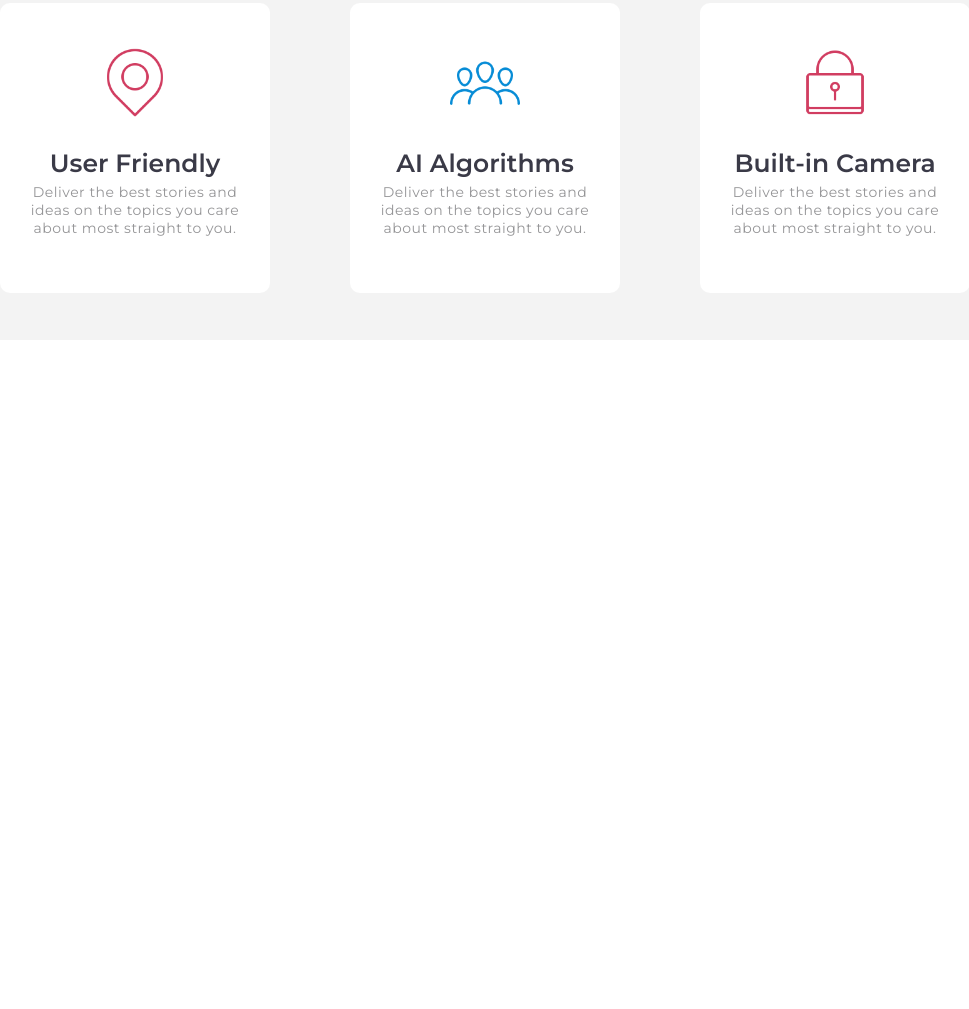
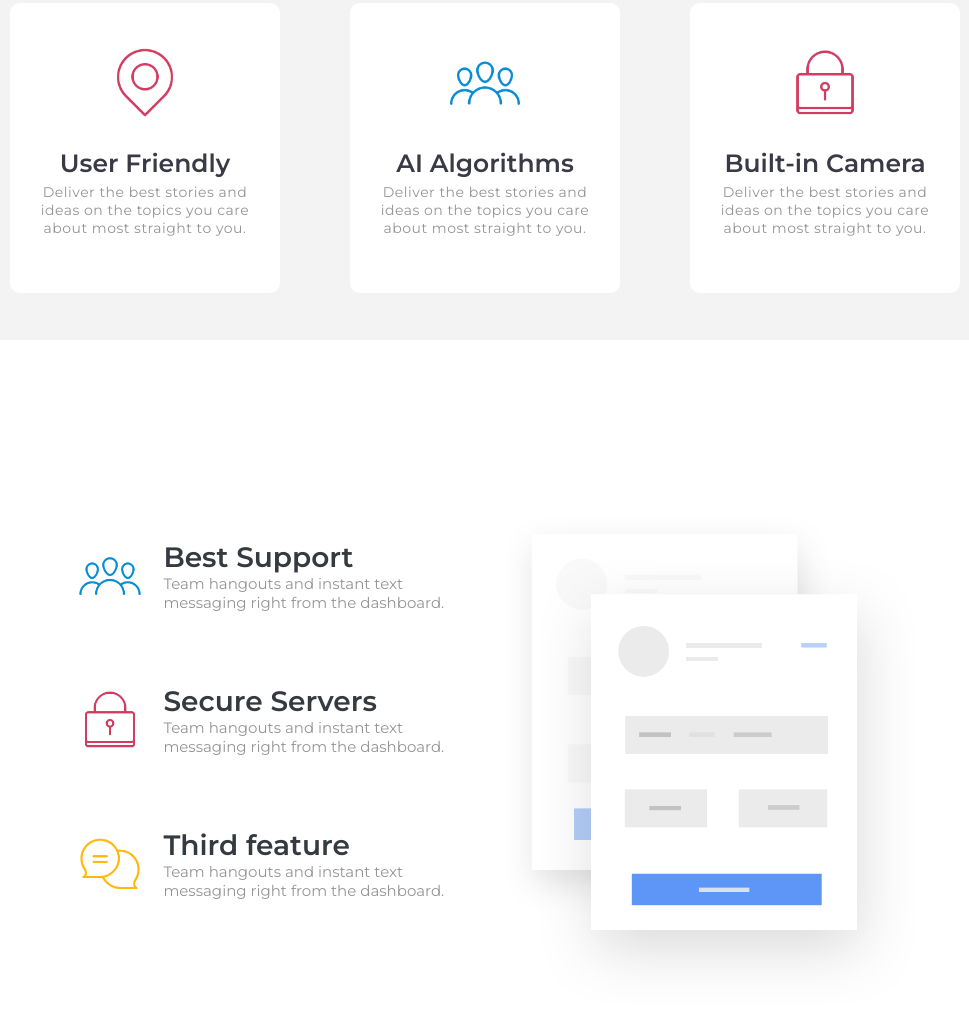
Before and after one commit to brenoborba/landing-page-practice, a plain HTML site: page index.html in a window 1280 px wide. Shown: the part 1260-2269 px from the top of the page, without its empty margins (155-1124 px from the left). Before the commit the page ends 1600 px from the top, so only its background shows below. Drawn offline with Linux system fonts and the light colour scheme.

Commit message:
services section added

```diff
--- a/css/style.scss
+++ b/css/style.scss
@@ -40,7 +40,6 @@ body{
     background-color: var(--white);
 }
 
-/* ----- HOME ----- */
 
 ul{
     list-style: none;
@@ -49,6 +48,8 @@ ul{
 a{
     text-decoration: none;
 }
+
+/* ----- HOME ----- */
 
 .home{
     height: 100vh;
@@ -96,7 +97,6 @@ a{
         align-items: center;
         margin-top: 9vh;
 
-
         .text-content{
             margin-left: 10vw;
             margin-right: 5vw;
@@ -119,9 +119,9 @@ a{
                 margin-top: 20px;
                 color: #959597;
             }
+
             .form{
                 padding-top: 20px;
-
 
                 input, button{
                     width: 300px;
@@ -130,11 +130,11 @@ a{
                     border-radius: 30px;
                     background-color: #F3F3F3;
                 }
+
                 input{
                     padding: 0 100px 0 22px;
                     outline: none;
                     font-size: 15px;
-
                 }
 
                 button{
@@ -143,21 +143,17 @@ a{
                     background-color: #007bffe1;
                     font-size: 15px;
                     margin-left: -70px;
-
                 }
 
                 button:hover{
                     cursor: pointer;
                 }
-
             }
-
-
-
         }
 
         .hero-img{
             margin-right: 11vw;
+
             img{
                 max-width: 100%;
                 height: auto;
@@ -190,7 +186,7 @@ a{
         .grid-container{
             display: grid;
             grid-template-columns: auto auto auto;
-            column-gap: 80px;
+            column-gap: 70px;
             row-gap: 30px;
             justify-content: center;
             margin-top: -10px;
@@ -228,3 +224,60 @@ a{
         }
     }
 }
+
+/* ----- SERVICES ----- */
+
+.services{
+    height: 100vh;
+
+    .services-container{
+        height: 100vh;
+        display: flex;
+        align-items: center;
+        justify-content: center;
+    }
+
+    .text-container{
+        display: flex;
+        flex-direction: column;
+        margin-bottom: 40px;
+
+        .text-box{
+            display: flex;
+            align-items: center;
+            justify-content: center;
+            margin-left: 18vw;
+            height: 18vh;
+
+            h4{
+                color: #343a40;
+                font-size: 28px;
+                font-weight: 600;
+                margin-left: 18px;
+
+                p{
+                    font-size: 15px;
+                    font-weight: 400;
+                    color: #959597;
+
+                }
+            }
+
+            img{
+                width: 70px;
+            }
+        }
+    }
+
+
+    .img-wrapper img{
+        width: 70%;
+        display: block;
+        margin-right: 15vw;
+        margin-left: auto;
+    }
+
+}
+
+
+/* ----- DEMO ----- */
--- a/index.html
+++ b/index.html
@@ -106,6 +106,36 @@
         </div>
     </section>
 
+    <section class="services">
+        <div class="services-container">
+            <div class="text-container">
+                <div class="text-box">
+                    <img src="assets/icons/p5.png" alt="">
+                    <h4>Best Support <p>Team hangouts and instant text messaging right from the dashboard.</p></h4>
+
+                </div>
+
+                <div class="text-box">
+                    <img src="assets/icons/p6.png" alt="">
+                    <h4>Secure Servers<p>Team hangouts and instant text messaging right from the dashboard.</p></h4>
+
+                </div>
+
+                <div class="text-box">
+                    <img src="assets/icons/p3.png" alt="">
+                    <h4>Third feature<p>Team hangouts and instant text messaging right from the dashboard.</p></h4>
+
+                </div>
+            </div>
+
+
+            <div class="img-wrapper">
+                <img src="/assets/feature.png" alt="service-illustration">
+            </div>
+        </div>
+
+    </section>
+
     <script src="script.js"></script>
 </body>
 </html>
```
Also changed, not shown: css/style.css, 1 other file.
